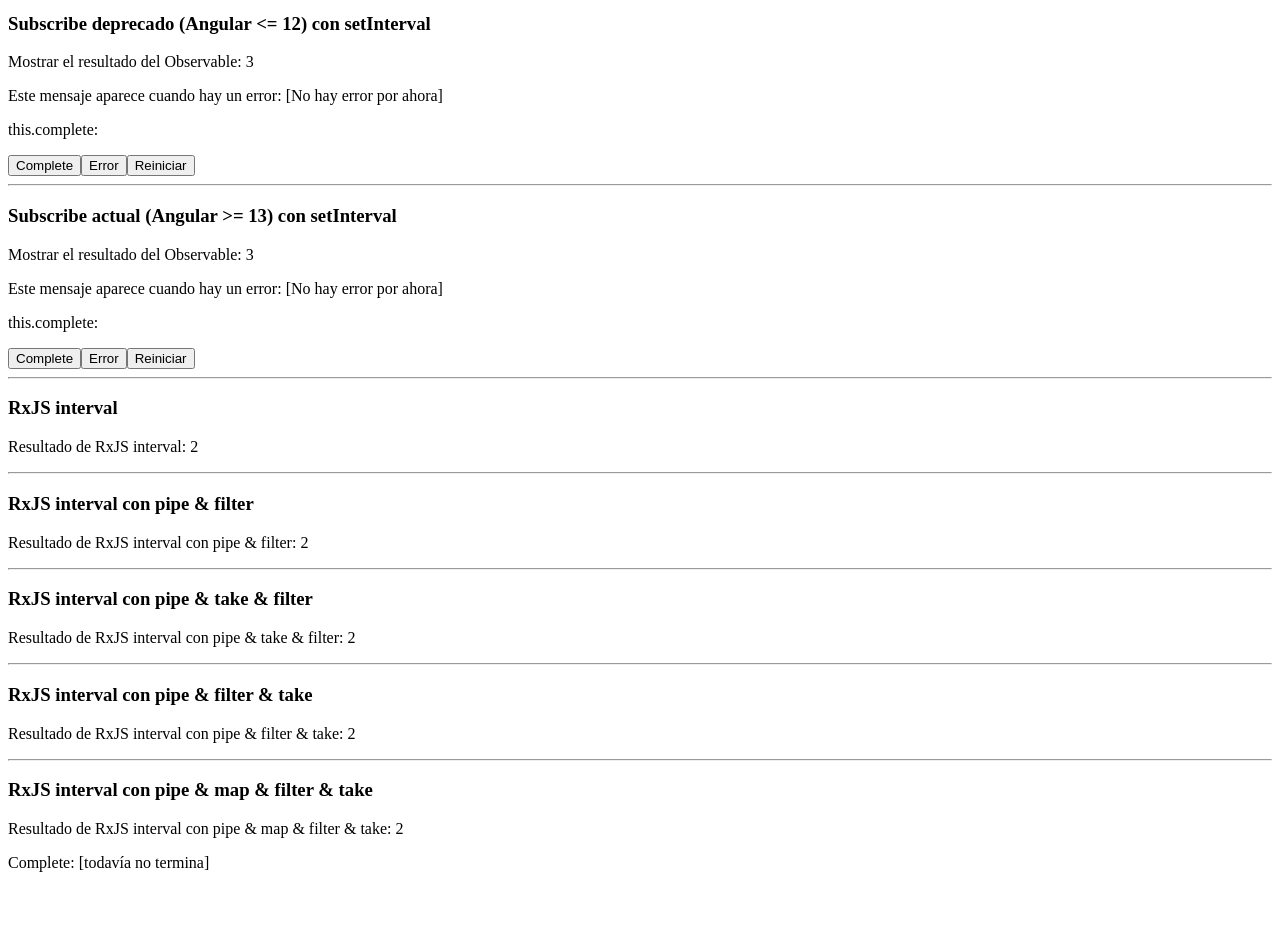
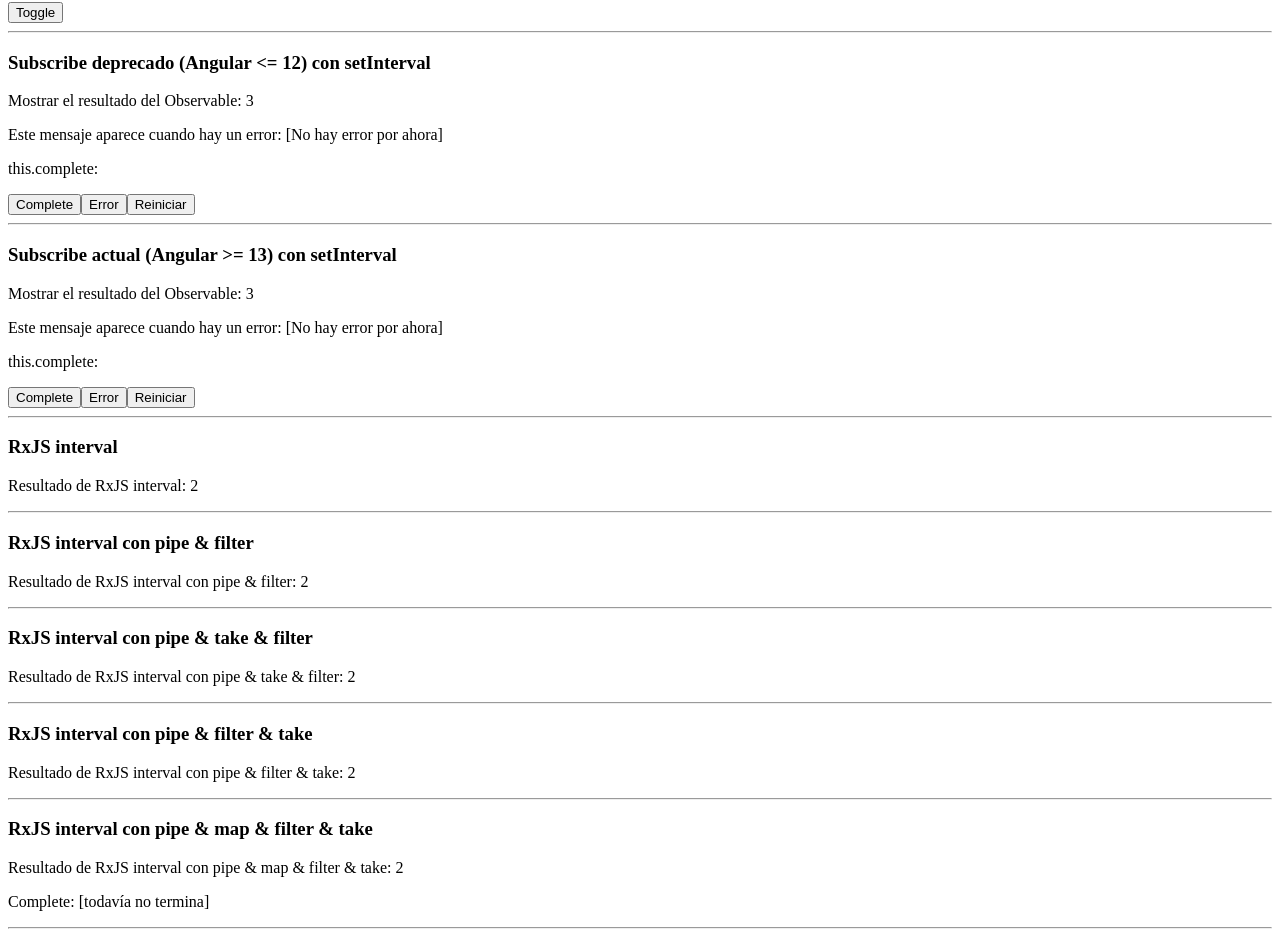
Before and after one commit to ClaudiaQuezadaRiquelme/yirsis-05-rxjs-directivas, an Angular app: page / in a window 1280 px wide. Shown: the part 88-1023 px from the top of the page. Before the commit the page ends 976 px from the top, so only its background shows below. Built offline with nearby package versions, Linux system fonts and the light colour scheme.

Commit message:
ngOnDestroy && unsubscribe

```diff
--- a/src/app/app.component.html
+++ b/src/app/app.component.html
@@ -1,3 +1,8 @@
 <h1>RxJS</h1>
 <hr>
-<app-reactive-container></app-reactive-container>
+<button (click)="setVisible()">Toggle</button>
+<hr>
+<app-reactive-container *ngIf="visible"></app-reactive-container>
+<p *ngIf="!visible">{{destroyMsje}}</p>
+<hr>
+<button (click)="setVisible()">Toggle</button>
--- a/src/app/app.component.ts
+++ b/src/app/app.component.ts
@@ -6,5 +6,10 @@ import { Component } from '@angular/core';
   styleUrls: ['./app.component.css']
 })
 export class AppComponent {
-  title = 'rxjs-directivas';
+  visible: boolean = true;
+  destroyMsje: string = 'Componente destruído. Se aplica unsubscribe().'
+
+  setVisible() {
+    this.visible = !this.visible;
+  }
 }
--- a/src/app/reactive/reactive-container/reactive-container.component.ts
+++ b/src/app/reactive/reactive-container/reactive-container.component.ts
@@ -1,12 +1,12 @@
-import { Component, OnInit } from '@angular/core';
-import { Observable, interval, filter, take, map } from 'rxjs';
+import { Component, OnInit, OnDestroy } from '@angular/core';
+import { Observable, interval, filter, take, map, Subscription } from 'rxjs';
 
 @Component({
   selector: 'app-reactive-container',
   templateUrl: './reactive-container.component.html',
   styleUrls: ['./reactive-container.component.css']
 })
-export class ReactiveContainerComponent implements OnInit {
+export class ReactiveContainerComponent implements OnInit, OnDestroy {
 
   numSubscribeDeprecado: number = 0;
   errorSubscribeDeprecado: string = '';
@@ -30,6 +30,10 @@ export class ReactiveContainerComponent implements OnInit {
   myActualIntervalPipeMapFilterTake: number = 0;
   myActualIntervalPipeMapFilterTakeMsge: string = '';
 
+  myIntervalSubscription: Subscription | null = null; // para capturar la subscripción y aplicar unsubscribe
+  miObservableDeprecadoSubscription: Subscription | null = null; // para capturar la subscripción y aplicar unsubscribe
+  miObservableActualSubscription: Subscription | null = null; // para capturar la subscripción y aplicar unsubscribe
+
   constructor() {
     this.executeMiObservableDeprecado();
     this.executeMiObservableActual();
@@ -39,7 +43,7 @@ export class ReactiveContainerComponent implements OnInit {
     // Se recomienda integrar el pipe en el observable en lugar de en el subscribe por motivos de legibilidad,
     // pero el resultado es el mismo.
 
-      this.myInterval.subscribe(value => {
+    this.myIntervalSubscription = this.myInterval.subscribe(value => {
       this.myActualInterval = value; // se enviarán todos los números
     });
     this.myInterval.pipe(filter(value => value % 2 === 0)).subscribe(value => {
@@ -65,7 +69,8 @@ export class ReactiveContainerComponent implements OnInit {
         map(value => value+1),
         filter(value => value % 2 === 0),
         take(count)
-        ).subscribe({
+      )
+      .subscribe({
         next: value => {
           this.myActualIntervalPipeMapFilterTake = value;
         },
@@ -73,6 +78,13 @@ export class ReactiveContainerComponent implements OnInit {
           this.myActualIntervalPipeMapFilterTakeMsge = `Estos son los primeros ${count} números pares.`
         }
       });
+  }
+
+  ngOnDestroy() {
+    console.log('Componente destruído');
+    this.myIntervalSubscription!.unsubscribe();
+    this.miObservableDeprecadoSubscription!.unsubscribe();
+    this.miObservableActualSubscription!.unsubscribe();
   }
 
   executeMiObservableDeprecado() {
@@ -95,7 +107,7 @@ export class ReactiveContainerComponent implements OnInit {
       }, 1500);
     });
 
-    miObservableDeprecado.subscribe(
+    this.miObservableDeprecadoSubscription = miObservableDeprecado.subscribe(
       (result)=> {
         this.numSubscribeDeprecado = result;
       },
@@ -154,7 +166,7 @@ export class ReactiveContainerComponent implements OnInit {
       }, 1500);
     });
 
-    miObservableActual.subscribe({
+    this.miObservableActualSubscription = miObservableActual.subscribe({
       next: (result)=> {
         this.numSubscribeActual = result;
       },
```
Also changed, not shown: 1 other file (tests, documents, lock files or other folders). Lines whose indentation alone changed are shown as unchanged.
